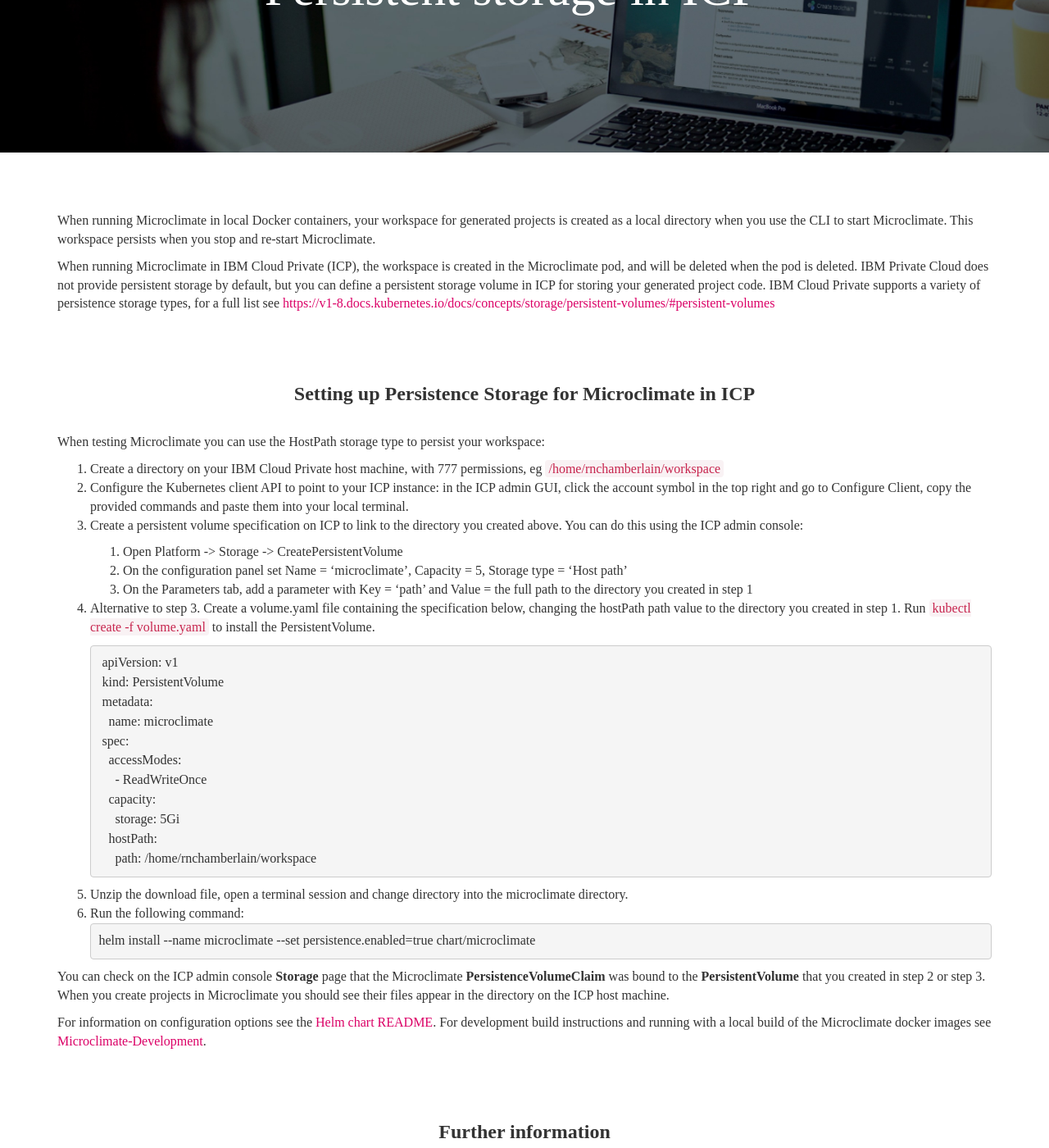
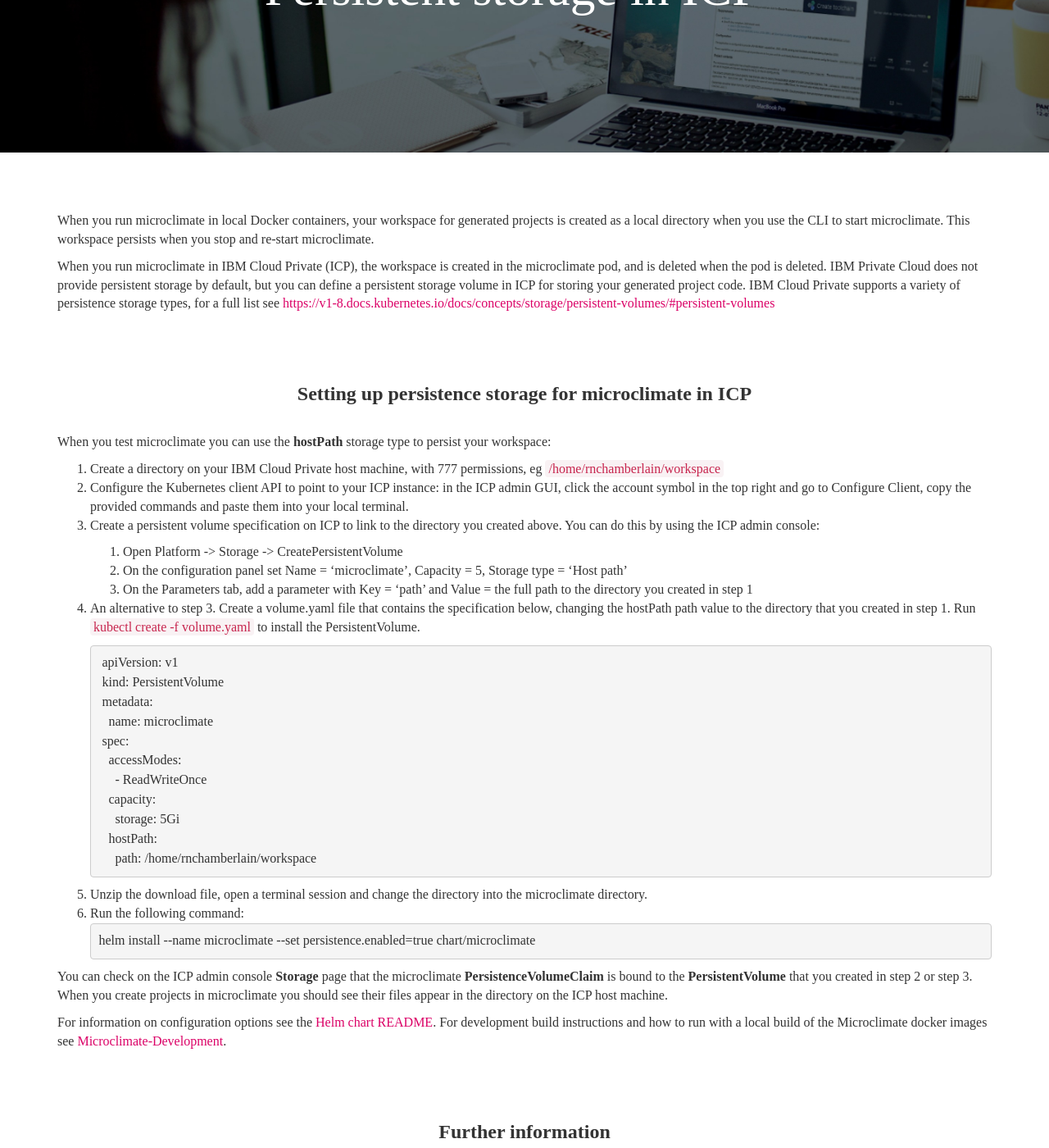
Before and after one commit to microclimate-dev2ops/microclimate-dev2ops.github.io, a Jekyll site: the page built from docPages/persistent.md, in a window 1280 px wide and 1400 px high, scrolled down 214 px. Shown: the whole window at 82% size. Built offline with Jekyll 4.4.1, drawn with Linux system fonts in a browser that asks for light colours; nearby versions of some CDN libraries; some web fonts are replaced.

Commit message:
Tidy of persistence topic
tidy up and still looking into hostPath

````diff
--- a/docPages/persistent.md
+++ b/docPages/persistent.md
@@ -7,24 +7,24 @@
 type: document
 ---
 
-When running Microclimate in local Docker containers, your workspace for generated projects is created as a local directory when you use the CLI to start Microclimate. This workspace persists when you stop and re-start Microclimate.
+When you run microclimate in local Docker containers, your workspace for generated projects is created as a local directory when you use the CLI to start microclimate. This workspace persists when you stop and re-start microclimate.
 
-When running Microclimate in IBM Cloud Private (ICP), the workspace is created in the Microclimate pod, and will be deleted when the pod is deleted. IBM Private Cloud does not provide persistent storage by default, but you can define a persistent storage volume in ICP for storing your generated project code. IBM Cloud Private supports a variety of persistence storage types, for a full list see [https://v1-8.docs.kubernetes.io/docs/concepts/storage/persistent-volumes/#persistent-volumes](https://v1-8.docs.kubernetes.io/docs/concepts/storage/persistent-volumes/#persistent-volumes)
+When you run microclimate in IBM Cloud Private (ICP), the workspace is created in the microclimate pod, and is deleted when the pod is deleted. IBM Private Cloud does not provide persistent storage by default, but you can define a persistent storage volume in ICP for storing your generated project code. IBM Cloud Private supports a variety of persistence storage types, for a full list see [https://v1-8.docs.kubernetes.io/docs/concepts/storage/persistent-volumes/#persistent-volumes](https://v1-8.docs.kubernetes.io/docs/concepts/storage/persistent-volumes/#persistent-volumes)
 
-## Setting up Persistence Storage for Microclimate in ICP
+## Setting up persistence storage for microclimate in ICP
 
-When testing Microclimate you can use the HostPath storage type to persist your workspace:
+When you test microclimate you can use the **hostPath** storage type to persist your workspace:
 
 1. Create a directory on your IBM Cloud Private host machine, with 777 permissions, eg ``/home/rnchamberlain/workspace``
 2. Configure the Kubernetes client API to point to your ICP instance: in the ICP admin GUI, click the account symbol in the top right and go to Configure Client, copy the provided commands and paste them into your local terminal.
-3. Create a persistent volume specification on ICP to link to the directory you created above. You can do this using the ICP admin console:
+3. Create a persistent volume specification on ICP to link to the directory you created above. You can do this by using the ICP admin console:
 
 
 	1. Open Platform -> Storage -> CreatePersistentVolume
 	2. On the configuration panel set Name = 'microclimate', Capacity = 5, Storage type = 'Host path'
 	3. On the Parameters tab, add a parameter with Key = 'path' and Value = the full path to the directory you created in step 1
 
-4. Alternative to step 3. Create a volume.yaml file containing the specification below, changing the hostPath path value to the directory you created in step 1.  Run ``kubectl create -f volume.yaml`` to install the PersistentVolume.
+4. An alternative to step 3. Create a volume.yaml file that contains the specification below, changing the hostPath path value to the directory that you created in step 1.  Run ``kubectl create -f volume.yaml`` to install the PersistentVolume.
 
     ```sh
     apiVersion: v1
@@ -40,15 +40,15 @@
         path: /home/rnchamberlain/workspace
      ```
 
-5. Unzip the download file, open a terminal session and change directory into the microclimate directory.
+5. Unzip the download file, open a terminal session and change the directory into the microclimate directory.
 6. Run the following command:
 ```bash
 helm install --name microclimate --set persistence.enabled=true chart/microclimate
 ```
 
-You can check on the ICP admin console **Storage** page that the Microclimate **PersistenceVolumeClaim** was bound to the **PersistentVolume** that you created in step 2 or step 3. When you create projects in Microclimate you should see their files appear in the directory on the ICP host machine.
+You can check on the ICP admin console **Storage** page that the microclimate **PersistenceVolumeClaim** is bound to the **PersistentVolume** that you created in step 2 or step 3. When you create projects in microclimate you should see their files appear in the directory on the ICP host machine.
 
-For information on configuration options see the [Helm chart README](./helmchart). For development build instructions and running with a local build of the Microclimate docker images see [Microclimate-Development](./microclimatedev).
+For information on configuration options see the [Helm chart README](./helmchart). For development build instructions and how to run with a local build of the Microclimate docker images see [Microclimate-Development](./microclimatedev).
 
 ## Further information
 
````
